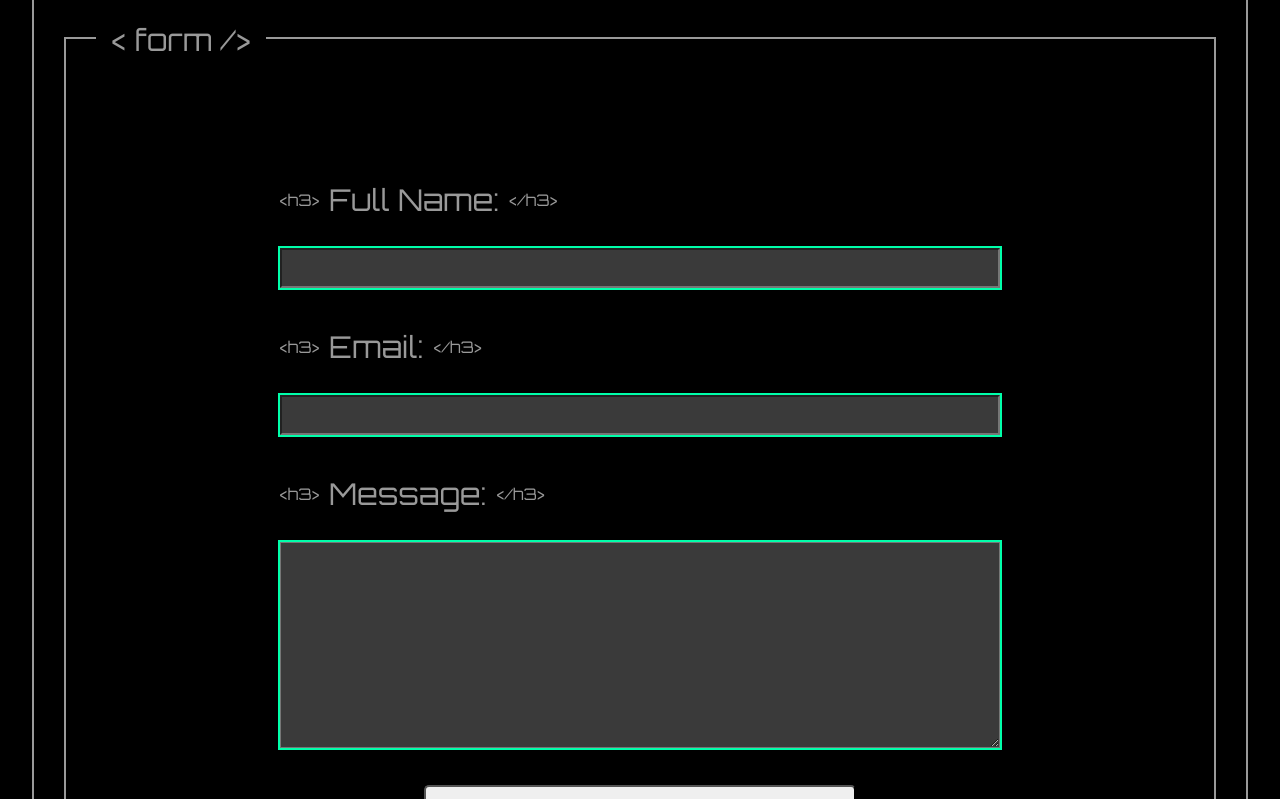
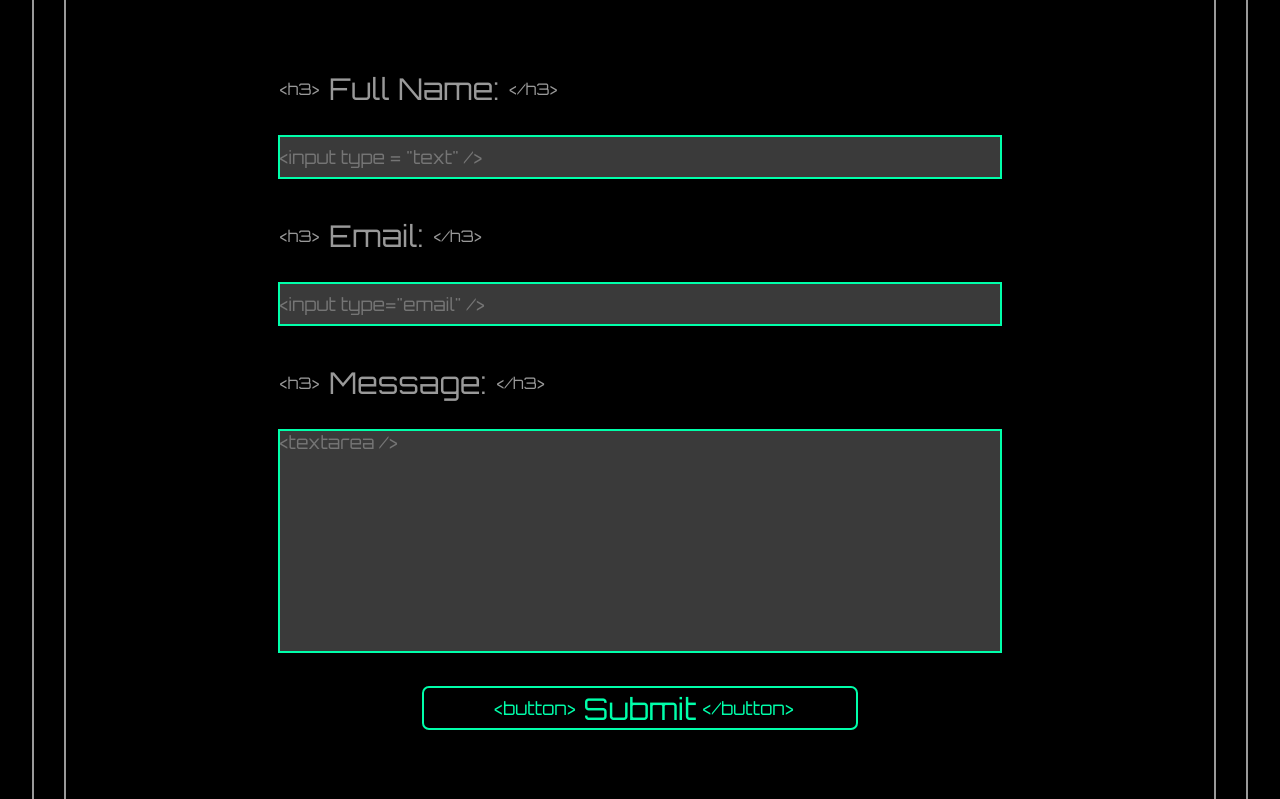
Before and after one commit to atn95/portfolio, a Next.js app: page /contact in a window 1280 px wide. Shown: the part 520-1319 px from the top of the page. Built offline with nearby package versions, Linux system fonts and the light colour scheme.

Commit message:
more contact form styling with placeholder tags and button tags

```diff
--- a/components/Layout.tsx
+++ b/components/Layout.tsx
@@ -25,9 +25,6 @@ export default function Layout({ children }: { children: React.ReactNode }) {
 			<br />
 			<br />
 			<br />
-			<br />
-			<br />
-			<br />
 			<Head>
 				<title>ATN</title>
 				<meta name='description' content='Generated by create next app' />
--- a/data/data.ts
+++ b/data/data.ts
@@ -33,7 +33,6 @@ export const projects: Array<project> = [
 			{ name: 'nodejs', icon: nodejs },
 		],
 	},
-
 	{
 		name: 'Fitness Tracker',
 		deployed: 'https://atntracker.herokuapp.com/',
--- a/pages/contact.tsx
+++ b/pages/contact.tsx
@@ -34,11 +34,13 @@ const contact = () => {
 		try {
 			const res = await axios.post(`https://formspree.io/f/xgeqvzqb`, form);
 			if (res.data.ok) {
-				alert('Message Sent');
+				setResponse('Message Sent');
+				setTimeout(() => setResponse(''), 3000);
 			}
 			setFormState(initialForm);
 		} catch (error) {
-			alert('something went wrong');
+			setResponse('Something went wrong, Try Again');
+			setTimeout(() => setResponse(''), 3000);
 		}
 	};
 
@@ -51,6 +53,13 @@ const contact = () => {
 
 	return (
 		<ComponentBox tag='Contact'>
+			<div className={[styles['response-container'], response == '' ? styles['hidden'] : undefined].join(' ')}>
+				<div></div>
+				<div>{response}</div>
+				<button className={styles['close-pop']} onClick={() => setResponse('')}>
+					Close
+				</button>
+			</div>
 			<div className={styles['contact-page']}>
 				<div className={styles['title-container']}>
 					<p className={styles['tag']}>{'<h2>'}</p>
@@ -66,23 +75,23 @@ const contact = () => {
 								<p className={styles['label-text']}> Full Name:</p>
 								<p className={styles['tag-small']}>{'</h3>'}</p>
 							</label>
-							<input className={styles['input']} type='text' name='name' id='full-name' placeholder='' required={true} value={form.name} onChange={handleFormChange} />
+							<input className={styles['input']} type='text' name='name' id='full-name' placeholder='<input type = "text" />' required={true} value={form.name} onChange={handleFormChange} />
 							<label htmlFor='email-address' className={styles['label']}>
 								<p className={styles['tag-small']}>{'<h3>'}</p>
 								<p className={styles['label-text']}> Email:</p>
 								<p className={styles['tag-small']}>{'</h3>'}</p>
 							</label>
-							<input className={styles['input']} type='email' name='email' id='email-address' placeholder=' ' required={true} value={form.email} onChange={handleFormChange} />
+							<input className={styles['input']} type='email' name='email' id='email-address' placeholder='<input type="email" />' required={true} value={form.email} onChange={handleFormChange} />
 							<label htmlFor='message' className={styles['label']}>
 								<p className={styles['tag-small']}>{'<h3>'}</p>
 								<p className={styles['label-text']}> Message:</p>
 								<p className={styles['tag-small']}>{'</h3>'}</p>
 							</label>
-							<textarea className={styles['message']} rows={10} name='message' id='message' placeholder=' ' required={true} value={form.message} onChange={handleFormChange} />
+							<textarea className={styles['message']} rows={10} name='message' id='message' placeholder='<textarea />' required={true} value={form.message} onChange={handleFormChange} />
 							<input type='hidden' name='_subject' id='email-subject' value='Contact Form Submission' />
 							<br />
 							<div className={styles['submit-container']}>
-								<button className={styles['submit-btn']} type='submit'>
+								<button type='submit' className={styles['submit-btn']}>
 									Submit
 								</button>
 							</div>
--- a/pages/projects.tsx
+++ b/pages/projects.tsx
@@ -29,13 +29,11 @@ export default function Projects<NextPage>() {
 		for (const proj of projectList) {
 			for (const tech of proj.techs) {
 				if (selectedTechNames.includes(tech.name)) {
-					console.log('breaking');
 					filteredProj.push(proj);
 					break;
 				}
 			}
 		}
-		console.log(filteredProj);
 		setDisplayProjectList(filteredProj);
 	}, [selectedTech]);
 
@@ -51,7 +49,7 @@ export default function Projects<NextPage>() {
 					<div className={styles['filter-container']}>
 						{techs.map((tech, index) => (
 							<div key={index} onClick={() => toggleStack(index)} className={[styles['tech-icon'], selectedTech.includes(tech) ? styles['selected-tech'] : undefined].join(' ')}>
-								<Image src={tech.icon} width='32px' height='32px' alt={`${tech.name}`} />
+								<Image src={tech.icon} width='48px' height='48px' alt={`${tech.name}`} />
 							</div>
 						))}
 					</div>
--- a/styles/pages/Contact.module.css
+++ b/styles/pages/Contact.module.css
@@ -42,6 +42,7 @@
 }
 
 .input {
+	all: unset;
 	margin: 0;
 	height: 40px;
 	margin-bottom: 10px;
@@ -71,6 +72,7 @@
 }
 
 .message {
+	all: unset;
 	font-size: 18px;
 	outline: 2px solid rgb(0, 255, 170);
 	background-color: rgb(58, 58, 58);
@@ -78,7 +80,94 @@
 }
 
 .submit-btn {
+	all: unset;
 	width: 60%;
 	height: 40px;
 	border-radius: 5px;
+	outline: 2px solid rgb(0, 255, 170);
+	background-color: black;
+	color: rgb(0, 255, 170);
+	display: flex;
+	justify-content: center;
+	align-items: center;
+	transition: background-color 0.5s;
 }
+
+.submit-btn::before {
+	all: unset;
+	position: absolute;
+	left: 50%;
+	font-size: 18px;
+	transform: translateX(-180%);
+	content: '<button>';
+}
+.submit-btn::after {
+	all: unset;
+	position: absolute;
+	font-size: 18px;
+	left: 50%;
+	content: '</button>';
+	transform: translateX(70%);
+}
+
+.submit-btn:hover {
+	outline: 2px solid rgb(0, 255, 170);
+	background-color: rgb(0, 255, 170);
+	color: black;
+}
+
+.response-container {
+	position: fixed;
+	z-index: 3;
+	top: 50%;
+	left: 50%;
+	transform: translate(-50%, -50%);
+	background-color: black;
+	outline: 2px solid rgb(0, 255, 170);
+	width: min(600px, 90%);
+	height: min(200px, 40%);
+	display: flex;
+	flex-direction: column;
+	align-items: center;
+	justify-content: space-between;
+	color: rgb(153, 153, 153);
+}
+
+.close-pop {
+	all: unset;
+	width: 100%;
+	display: flex;
+	justify-content: center;
+	align-items: center;
+	color: rgb(255, 71, 71);
+	outline: 2px solid rgb(0, 255, 170);
+	transition: background-color 0.5s;
+}
+
+.close-pop::before {
+	all: unset;
+	position: absolute;
+	left: 50%;
+	font-size: 18px;
+	transform: translateX(-180%);
+	content: '<button>';
+}
+.close-pop::after {
+	all: unset;
+	position: absolute;
+	font-size: 18px;
+	left: 50%;
+	content: '</button>';
+	transform: translateX(70%);
+}
+
+.close-pop:hover {
+	outline: 2px solid rgb(0, 255, 170);
+	background-color: rgb(126, 19, 19);
+	/* color: rgb(126, 19, 19); */
+	color: black;
+}
+
+.hidden {
+	display: none;
+}
--- a/styles/pages/Project.module.css
+++ b/styles/pages/Project.module.css
@@ -26,8 +26,8 @@
 }
 
 .tech-icon {
-	width: 32px;
-	height: 32px;
+	width: 48px;
+	height: 48px;
 	margin-left: 10px;
 	border-radius: 5px;
 }
```
Also changed, not shown: assets/tech/java.png.
